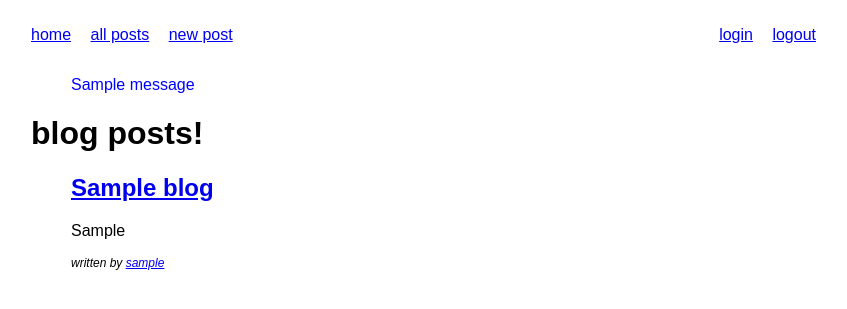
After one commit to igottschalk/Blogz, a Flask app: template templates/user_blog.html in a window 1280 px wide. The commit adds this page. Shown: the top 309 px of the page, without its empty margins (209-1056 px from the left). Run offline with Flask 2, Linux system fonts and the light colour scheme; the visitor is signed in with stand-in values (Sample User, id 1); tables that the repository leaves empty hold one stand-in row (values such as "Sample post"); the template is opened without the code that fills it: most values are stand-ins (such as "Sample title", 1, 10 or a date in 2020); one stand-in notice (Sample message) is shown; data that the repository does not hold is empty.

Commit message:
added new updates

```diff
--- a/main.py
+++ b/main.py
@@ -1,4 +1,4 @@
-from flask import Flask, request, redirect, render_template
+from flask import Flask, request, redirect, render_template, session, flash
 from flask_sqlalchemy import SQLAlchemy
 
 app = Flask(__name__)
@@ -6,7 +6,7 @@ app.config['DEBUG'] = True
 app.config['SQLALCHEMY_DATABASE_URI'] = 'mysql+pymysql://blogz:teddy@localhost:8889/blogz'
 app.config['SQLALCHEMY_ECHO'] = True
 db = SQLAlchemy(app)
-
+app.secret_key = 'y336kGcys&zP3B'
 
 class Blog(db.Model):
 
@@ -16,7 +16,7 @@ class Blog(db.Model):
     owner_id = db.Column(db.Integer, db.ForeignKey('user.id'))
 
     def __init__(self, blog_title, blog_entry, owner):
-        self.blog_title = blog_title, owner
+        self.blog_title = blog_title
         self.blog_entry = blog_entry
         self.owner = owner
 
@@ -27,11 +27,15 @@ class User(db.Model):
     password = db.Column(db.String(120))
     blogs = db.relationship('Blog', backref='owner')
 
-
     def __init__(self, username, password):
         self.username = username
         self.password = password
 
+@app.before_request
+def require_login():
+    allowed_routes = ['login', 'index', 'signup', 'blog']
+    if request.endpoint not in allowed_routes and 'username' not in session:
+        return redirect('/login')
 
 @app.route('/login', methods=['POST', 'GET'])
 def login():
@@ -41,60 +45,96 @@ def login():
         user = User.query.filter_by(username=username).first()
         if user and user.password == password:
             session['username'] = username
-            return redirect('/')
+            flash('Logged in', 'success')
+            return redirect('/newpost')
         else:
-            return '<h1>Error!</h1>'
+            flash('User password incorrect, or user does not exist', 'error')
 
     return render_template('login.html')
 
-@app.route('/signup', methods=['POST', 'GET'])
-def register():
+@app.route("/signup", methods=['POST', 'GET'])
+def signup():
+
     if request.method == 'POST':
         username = request.form['username']
         password = request.form['password']
         verify = request.form['verify']
 
-        #TODO -check if valid input
+        username_error = ""
+        password_error = ""
+        verify_error = ""
+        user_error = ""
 
         existing_user = User.query.filter_by(username=username).first()
-        if not existing_user:
+
+        if username == "" or " " in username:
+            username_error = "Invalid username"
+            #flash('Invalid username', 'error')
+            username = ""
+
+        if len(username) < 3 or len(username) > 20:
+            username_error = "Invalid username"
+            #flash('Invalid username', 'error')
+            username = ""
+
+        if len(password) < 3 or len(password) > 20:
+            password_error = "Invalid password"
+            #flash('Invalid password', 'error')
+            password = ""
+
+        if verify != password:
+            verify_error = "Passwords do not match"
+            #flash('Passwords do not match', 'error')
+            verify = ""
+
+        if username == existing_user:
+            #user_error = "Duplicate user"
+            flash('Duplicate user', 'error')
+            username = ""
+
+        if not existing_user and not username_error and not password_error and not verify_error and not user_error:
             new_user = User(username, password)
             db.session.add(new_user)
             db.session.commit()
-            session['username'] = username
-            return redirect('/')
+            session['newuser'] = username
+            return redirect('/newpost')
+
         else:
-            #TODO - message that user exists
-            return '<h1>Duplicate user</h1>'
+            return render_template('signup.html', username_error=username_error,
+                password_error=password_error,
+                verify_error=verify_error,
+                user_error=user_error,
+                username=username,
+                password=password,
+                verify=verify)
 
     return render_template('signup.html')
+
 
 @app.route('/newpost', methods=['POST', 'GET'])
 def newpost():
 
     if request.method == 'POST':
-        blog_add = request.form['blog_title']
-        new_entry = request.form['blog_entry']
+
+        owner = User.query.filter_by(username=session['username']).first()
+        blog_title = request.form['blog_title']
+        blog_entry = request.form['blog_entry']
 
         title_error = ""
         entry_error = ""
 
-        if len(blog_add) == 0:
+        if len(blog_title) == 0:
             title_error = "Please fill in the title"
 
-        if len(new_entry) == 0:
+        if len(blog_entry) == 0:
             entry_error = "Please fill in the body"
 
         if len(title_error) > 0 or len(entry_error) > 0:
-            return render_template('newpost.html',
-                title_error=title_error,
-                entry_error=entry_error,
-                blog_add=blog_add,
-                new_entry=new_entry)
+            return render_template('newpost.html', title_error=title_error, entry_error=entry_error, blog_title=blog_title, blog_entry=blog_entry)
 
-        new_blog = Blog(blog_add, new_entry, owner)
+        new_blog = Blog(blog_title, blog_entry, owner)
 
-        db.session.add(new_blog, new_entry)
+        db.session.add(new_blog)
         db.session.commit()
 
 
@@ -105,20 +145,43 @@ def newpost():
 
     return render_template('newpost.html')
 
-@app.route("/blog", methods=['GET'])
+
+@app.route('/logout')
+def logout():
+    del session['username']
+    return redirect('/blog')
+
+@app.route('/blog', methods=['GET'])
+def blog():
+
+    request_id = request.args.get('id')
+    user_id = request.args.get('userId')
+
+    if request_id:
+
+       blog_post = Blog.query.get(int(request_id))
+       return  render_template('blog.html', blog=blog_post)
+
+    if user_id:
+
+        blog_user = User.query.get(int(user_id))
+        username = blog_user.username
+        return  render_template('user_blog.html', user=username)
+
+    return render_template('blog.html', blogs=Blog.query.all())
+
+
+@app.route('/', methods=['POST', 'GET'])
 def index():
 
     request_id = request.args.get('id')
 
     if request_id:
 
-       blog_post = Blog.query.get(int(request_id))
+        blog_user = User.query.get(int(request_id))
+        return  render_template('index.html', user=blog_user)
 
-       return  render_template('blog_post.html', blog=blog_post)
-
-    return render_template('blog.html', blogs=Blog.query.all())
-
-
+    return render_template('index.html', users=User.query.all() )
 
 if __name__ == '__main__':
     app.run()
--- a/templates/base.html
+++ b/templates/base.html
@@ -2,17 +2,37 @@
 <html>
     <head>
         <link rel= "stylesheet" type= "text/css" href= "{{ url_for('static',filename='styles/mainpage.css') }}">
-        <title>Blogz!</title>
+        <title>Blogz</title>
     </head>
-<body>
-    <nav>
-        <a href="/">home</a>
-        <a href="/blog">all posts</a>
-        <a href="/blog/newpost">new post</a>
-        <a href="/login">login</a>
-        <a href="/logout">logout</a>
-    </nav>
+    <body>
+        <nav>
+            <ul id="user-account">
+                <li><a href="/login">login</a></li>
+                <li><a href="/logout">logout</a></li>
+            </ul>
+            <ul>
+                <li><a href="/">home</a></li>
+                <li><a href="/blog">all posts</a></li>
+                <li><a href="/blog/newpost">new post</a></li>
+            </ul>
+        </nav>
 
+<style>
+    .error {
+        color: red;
+    }
+    .success {
+        color: blue;
+    }
+</style>
+
+    {% with messages = get_flashed_messages(with_categories=True) %}
+        <ul>
+        {% for category,message in messages %}
+            <p class="{{category}}">{{message}}</p>
+        {% endfor %}
+        </ul>
+    {% endwith %}
 
     {% block content %}
     {% endblock %}
--- a/templates/blog.html
+++ b/templates/blog.html
@@ -14,6 +14,7 @@
                     <input type="hidden" name="blog-id" value="{{blog.id}}" />
                 </form>
             <p>{{blog.blog_entry}}</p>
+            <p class="post-author">written by <a href="/blog?id={{blog.id}}">{{blog.id}}</a></p>
             {% endfor %}
         </ul>
 
--- a/templates/newpost.html
+++ b/templates/newpost.html
@@ -6,7 +6,7 @@
     <label>
         Title for your new blog:
         <br>
-        <input type="text" name='blog_title' value ="{{blog_add}}" />
+        <input type="text" name='blog_title' value ="{{blog_title}}" />
         <br><span class="error">{{title_error}}</span>
         <br>
         <br>
@@ -14,7 +14,7 @@
     <label>
         Your new blog:
         <br>
-        <textarea name='blog_entry' />{{new_entry}}</textarea>
+        <textarea name='blog_entry' />{{blog_entry}}</textarea>
         <br><span class="error">{{entry_error}}</span>
         <br>
     </label>
--- a/templates/signup.html
+++ b/templates/signup.html
@@ -10,8 +10,9 @@
                     <label for="username">Username</label>
                 </td>
                 <td>
-                    <input name="username" value="" type="text">
+                    <input name="username" value="{{username}}" type="text">
                     <span class="error">{{username_error}}</span>
+                    <span class="error">{{user_error}}</span>
                 </td>
             </tr>
             <tr>
--- /dev/null
+++ b/templates/user_blog.html
@@ -0,0 +1,22 @@
+{% extends "base.html" %}
+
+{% block content %}
+    <h1>blog posts!</h1>
+
+    {% if blogs|length == 0 %}
+    <p>No blogs yet</p>
+    {% else %}
+
+        <ul>
+            {% for blog in blogs %}
+            <h2><a href="/blog?id={{blog.user}}">{{blog.blog_title}}</a></h2>
+                <form method="GET" action="/blog">
+                    <input type="hidden" name="blog-id" value="{{blog.user}}" />
+                </form>
+            <p>{{blog.blog_entry}}</p>
+            <p class="post-author">written by <a href="/blog?id{{blog.user}}">{{username}}</a></p>
+            {% endfor %}
+        </ul>
+
+    {% endif %}
+{% endblock %}
```
Also changed, not shown: templates/index.html (added, +18 -0 lines), templates/login.html (+6 -11 lines), templates/singleUser.html (added).
